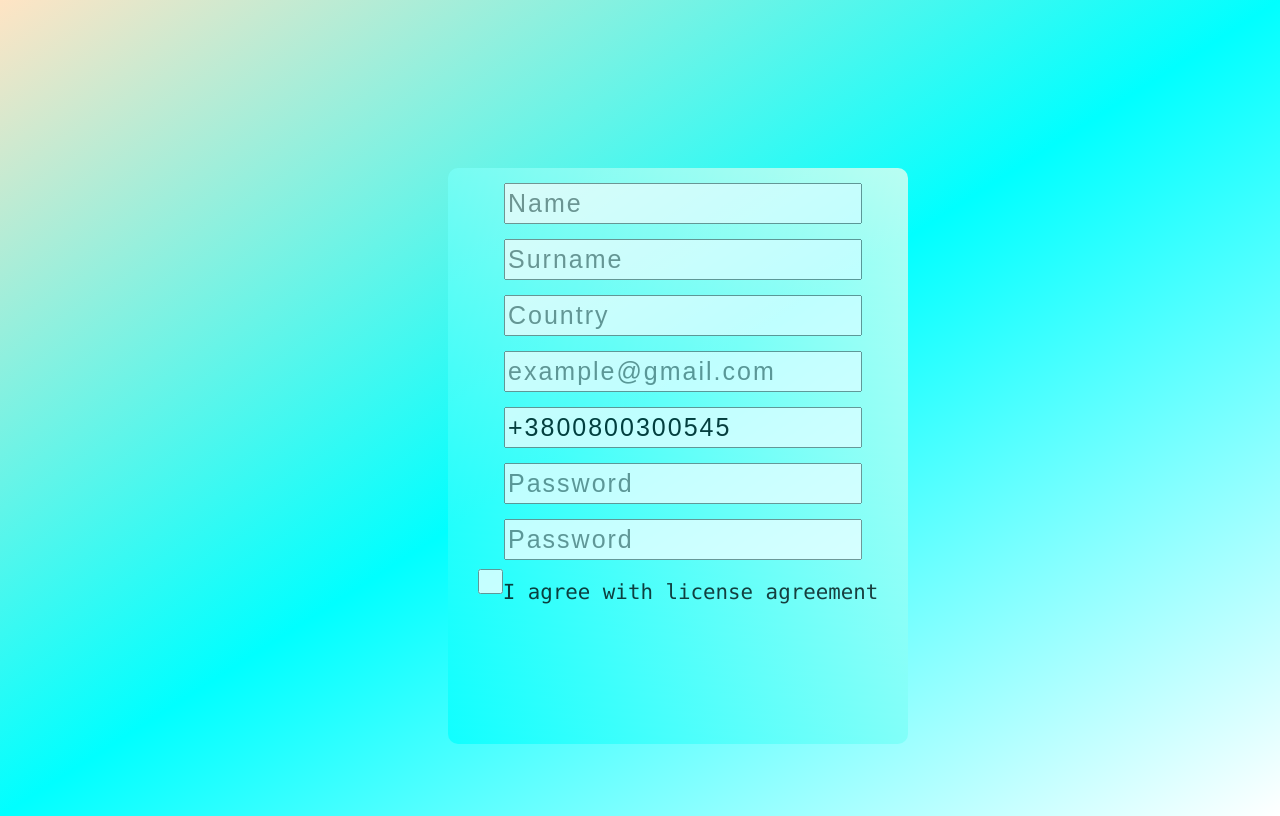
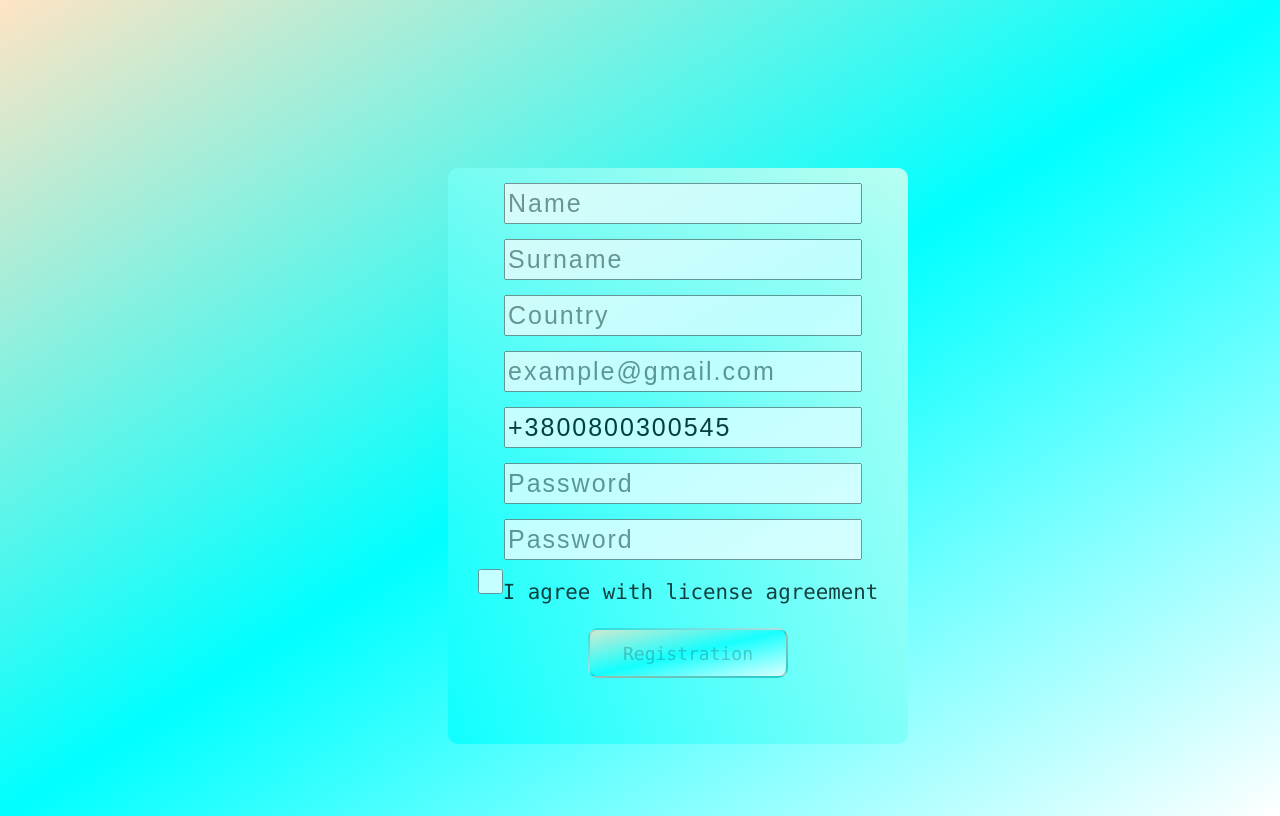
Before and after one commit to maxwellua/sergey-maksim-intership, a website: page index.html in a window 1280 px wide. Drawn offline with Linux system fonts and the light colour scheme.

Commit message:
Added js file

```diff
--- a/index.html
+++ b/index.html
@@ -16,8 +16,9 @@
             <input id="tel" class="formInput" type="tel" value="+3800800300545">
             <input id="password" class="formInput" type="password" placeholder="Password">
             <input id="passwordConfirm" class="formInput" type="password" placeholder="Password">
-            <p><input style="margin: 0; padding-top: -300px; width: 25px;" class="formInput" type="checkbox">I agree with license agreement
+            <p> <input style="margin: 0; padding-top: -300px; width: 25px;" class="formInput" type="checkbox">I agree with license agreement
             </p>
+            <button id="registration" disabled>Registration</button>
         </form>
     </div>
 </div>
--- a/styles.css
+++ b/styles.css
@@ -34,3 +34,13 @@ p {
     height: 35px;
     width: 350px;
 }
+#registration {
+    margin-top: 20px;
+    background:  linear-gradient(to left top, white, aqua, bisque);
+    border-radius: inherit;
+    margin-left: 140px;
+    font-size: 18px;
+    font-family: Monaco;
+    height: 50px;
+    width: 200px;
+}
```
Also changed, not shown: form.js (added).
